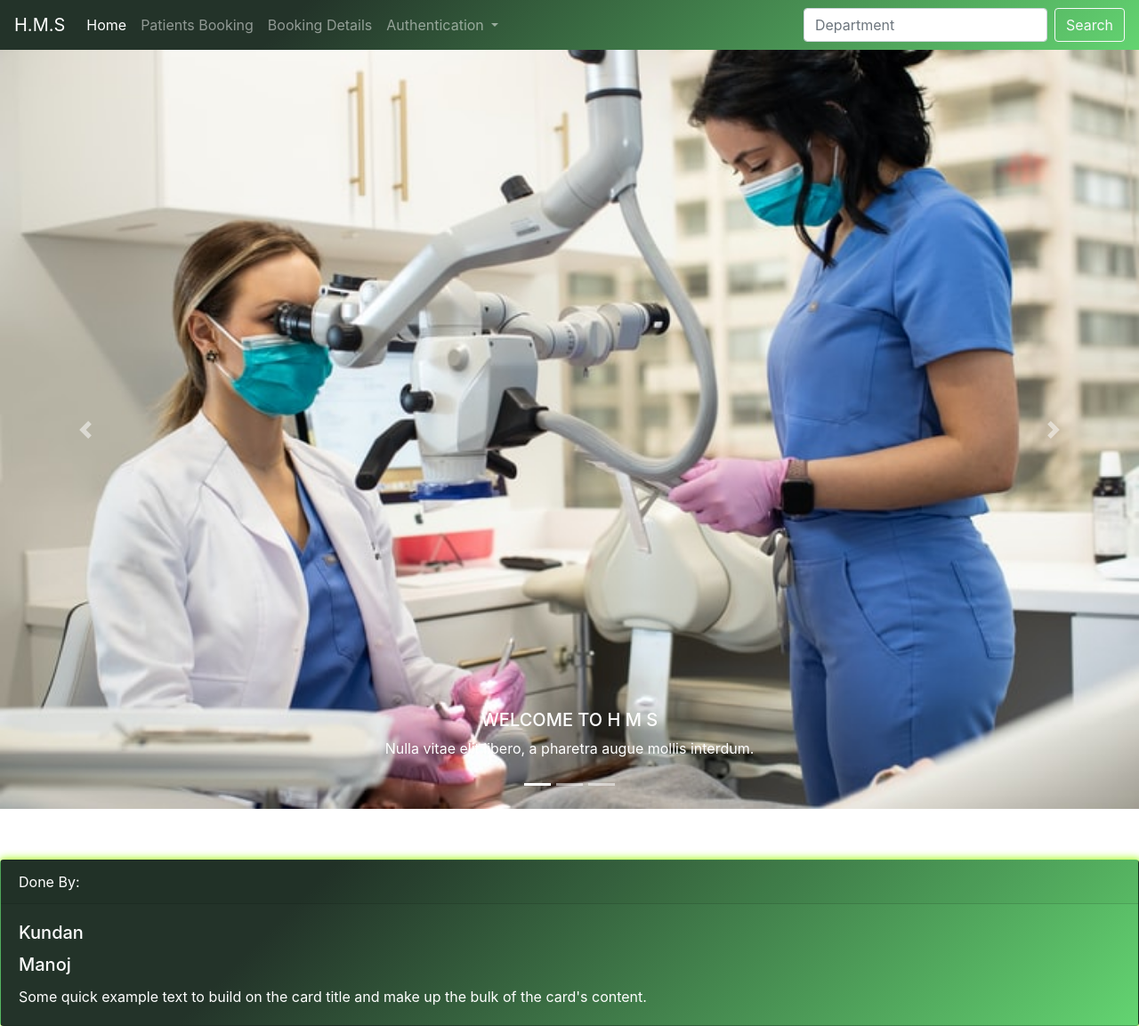
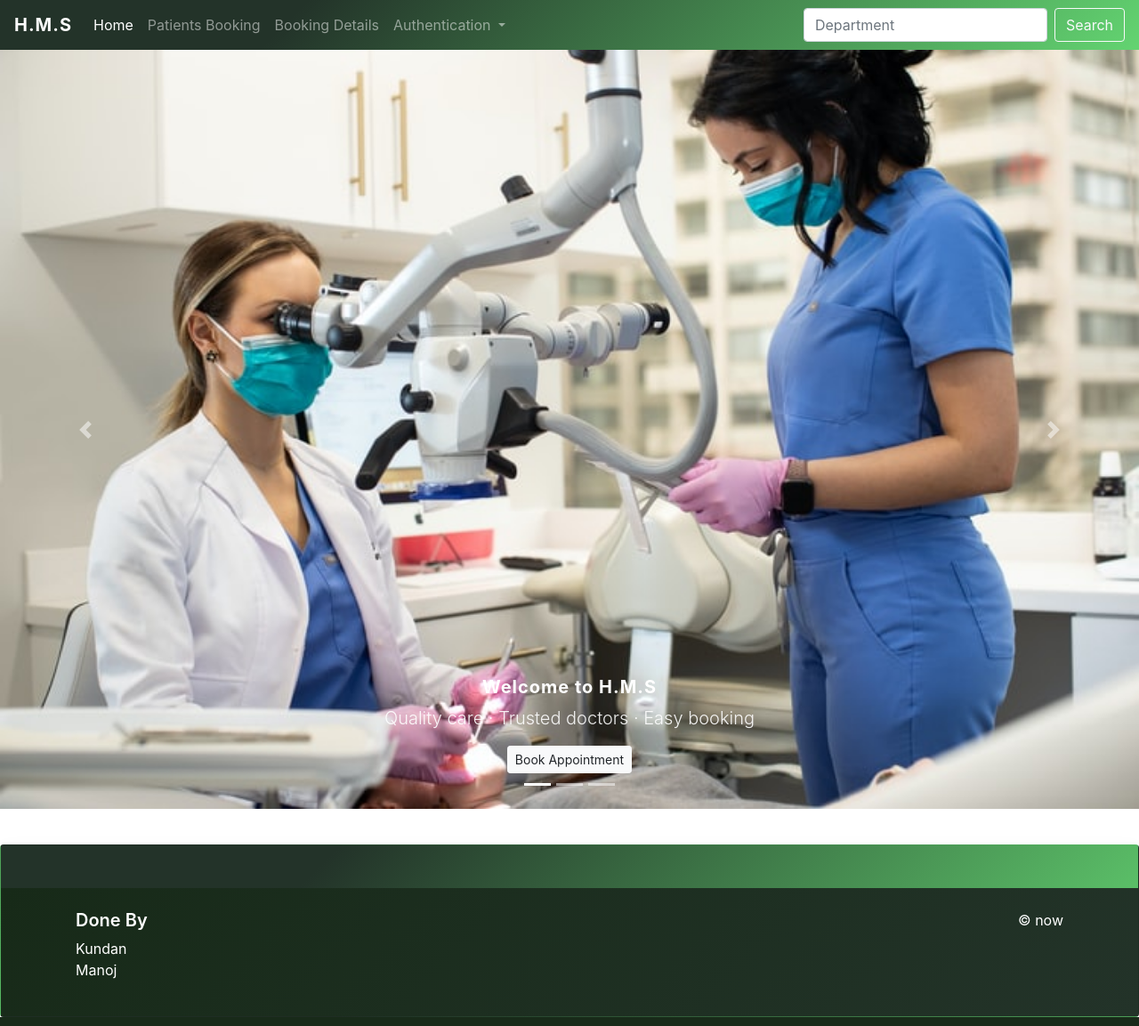
Before and after one commit to Kundanbhatkar/hospital-management-system, a Flask app: page / in a window 1280 px wide. Shown: the whole page at 89% size. Run offline with Flask 2, Linux system fonts and the light colour scheme.

Commit message:
UI: modernize base template, add Google Font, improve CSS and hero

```diff
--- a/PROJECT/static/css/virtualregister.css
+++ b/PROJECT/static/css/virtualregister.css
@@ -1,81 +1,103 @@
+.root-font {
+    font-family: 'Poppins', Arial, sans-serif;
+}
+
+:root {
+    --accent-1: #63d471;
+    --accent-2: #233329;
+    --muted: #6c757d;
+    --card-radius: 12px;
+}
+
+body {
+    font-family: 'Poppins', Arial, sans-serif;
+    background: #f6f8f9;
+    color: #222;
+}
+
 .section-title {
     text-align: center;
-    /* padding-bottom: 30px; */
-}
-
-.pricing .row {
-    padding-top: 0px;
+    margin-bottom: 1.5rem
 }
 
 .card {
-    margin-top: 57px;
-    border-radius: 8px 40px 40px 8px;
-    transition: all 0.5s ease-in-out;
-    box-shadow: 1px 0px 8px 2px greenyellow;
+    margin-top: 40px;
+    border-radius: var(--card-radius);
+    transition: transform .25s ease, box-shadow .25s ease;
+    box-shadow: 0 6px 20px rgba(0, 0, 0, 0.06);
+}
+
+.card:hover {
+    transform: translateY(-6px);
+    box-shadow: 0 12px 36px rgba(0, 0, 0, 0.08);
 }
 
 .bg-dark {
-    background-color: #63d471;
-    background-image: linear-gradient(315deg, #63d471 0%, #233329 74%);
+    background-color: var(--accent-1) !important;
+    background-image: linear-gradient(315deg, var(--accent-1) 0%, var(--accent-2) 74%);
 }
 
 label {
-    color: white;
-    margin-top: 15px;
-    font-family: 'Itim', cursive;
+    color: #fff;
+    margin-top: 10px
 }
 
 .jumbotron {
-    background-color: #63d471;
-    background-image: linear-gradient(315deg, #63d471 0%, #233329 74%);
+    background: linear-gradient(315deg, #f5f7fa 0%, #e8eef5 100%);
+    padding: 2rem
 }
 
-#gender {
-    width: 300px;
+/* Responsive form inputs */
+.form-group input,
+.form-group select,
+.form-control {
+    max-width: 100%;
+    width: 100%;
+    border-radius: 6px;
+    border: 1px solid #e6e9ed;
+    padding: .6rem .75rem;
+    font-size: 1rem;
 }
 
-#slot {
-    width: 300px;
-}
-
-#dept {
-    width: 300px;
-}
-
-.form-group input {
-    width: 300px;
-    border: none;
-    /* border-bottom: 1px solid purple; */
-    border-bottom: 2px solid green;
-    outline: none;
-    font-size: 22px;
-    margin-bottom: 5px;
-    font-family: 'Itim', cursive;
-}
-
-option {
-    width: 400px;
-    border: none;
-    border-bottom: 2px solid green;
-    outline: none;
-    font-size: 22px;
-    margin-bottom: 5px;
-}
-
-.form-group input:hover {
-    background-color: ghostwhite;
-}
-
+/* Buttons */
 #btn {
-    background-color: #63d471;
-    background-image: linear-gradient(315deg, #63d471 0%, #233329 74%);
-    border-radius: 15px;
-    border: none;
-    position: relative;
-    width: 300px;
+    background: var(--accent-1);
+    color: #fff;
+    border-radius: 10px;
+    padding: .5rem 1.1rem;
+    border: none
 }
 
 #btn:hover {
-    background-color: white;
-    color: white;
+    opacity: .95;
 }
+
+/* Footer */
+.site-footer {
+    background: linear-gradient(315deg, var(--accent-2), #172a18);
+}
+
+.site-footer h5 {
+    font-weight: 600
+}
+
+.site-footer ul {
+    list-style: none;
+    padding: 0
+}
+
+/* Small helpers for carousel caption */
+.carousel-caption h5 {
+    font-weight: 700;
+    letter-spacing: 1px
+}
+
+.carousel-caption p {
+    opacity: .9
+}
+
+@media (min-width:768px) {
+    .navbar-brand {
+        font-size: 1.25rem
+    }
+}
--- a/PROJECT/templates/base.html
+++ b/PROJECT/templates/base.html
@@ -6,25 +6,26 @@
     <meta charset="utf-8">
     <meta name="viewport" content="width=device-width, initial-scale=1, shrink-to-fit=no">
 
-    <!-- Bootstrap CSS -->
+    <!-- Custom and Bootstrap CSS -->
     <link rel="stylesheet" href="static/css/virtualregister.css">
-    <link rel="stylesheet" href="https://cdn.jsdelivr.net/npm/bootstrap@4.5.3/dist/css/bootstrap.min.css" integrity="sha384-TX8t27EcRE3e/ihU7zmQxVncDAy5uIKz4rEkgIXeMed4M0jlfIDPvg6uqKI2xXr2" crossorigin="anonymous">
+    <link rel="preconnect" href="https://fonts.googleapis.com">
+    <link rel="preconnect" href="https://fonts.gstatic.com" crossorigin>
+    <link href="https://fonts.googleapis.com/css2?family=Poppins:wght@300;400;600;700&display=swap" rel="stylesheet">
+    <link rel="stylesheet" href="https://cdn.jsdelivr.net/npm/bootstrap@4.5.3/dist/css/bootstrap.min.css"
+        integrity="sha384-TX8t27EcRE3e/ihU7zmQxVncDAy5uIKz4rEkgIXeMed4M0jlfIDPvg6uqKI2xXr2" crossorigin="anonymous">
     {% block css %}
     {% endblock css %}
 
-    <title>
-
-    {% block title %}
-
-    {% endblock title %}
-
-    </title>
+    <title>{% block title %}{% endblock title %} - H.M.S</title>
 </head>
 
 <body>
     <nav class="navbar navbar-expand-lg navbar-dark bg-dark">
-        <a class="navbar-brand" href="/">H.M.S</a>
-        <button class="navbar-toggler" type="button" data-toggle="collapse" data-target="#navbarSupportedContent" aria-controls="navbarSupportedContent" aria-expanded="false" aria-label="Toggle navigation">
+        <a class="navbar-brand d-flex align-items-center" href="/">
+            <span style="font-weight:700;letter-spacing:1px;">H.M.S</span>
+        </a>
+        <button class="navbar-toggler" type="button" data-toggle="collapse" data-target="#navbarSupportedContent"
+            aria-controls="navbarSupportedContent" aria-expanded="false" aria-label="Toggle navigation">
             <span class="navbar-toggler-icon"></span>
         </button>
 
@@ -59,9 +60,10 @@
                 </li>
 
                 {% endif %}
-    {% if current_user.is_authenticated  %}
+                {% if current_user.is_authenticated %}
                 <li class="nav-item dropdown">
-                    <a class="nav-link dropdown-toggle" href="#" id="navbarDropdown" role="button" data-toggle="dropdown" aria-haspopup="true" aria-expanded="false">
+                    <a class="nav-link dropdown-toggle" href="#" id="navbarDropdown" role="button"
+                        data-toggle="dropdown" aria-haspopup="true" aria-expanded="false">
                         Welcome {{current_user.username}}
                     </a>
                     <div class="dropdown-menu" aria-labelledby="navbarDropdown">
@@ -72,7 +74,8 @@
                 {% else %}
 
                 <li class="nav-item dropdown">
-                    <a class="nav-link dropdown-toggle" href="#" id="navbarDropdown" role="button" data-toggle="dropdown" aria-haspopup="true" aria-expanded="false">
+                    <a class="nav-link dropdown-toggle" href="#" id="navbarDropdown" role="button"
+                        data-toggle="dropdown" aria-haspopup="true" aria-expanded="false">
                         Authentication
                     </a>
                     <div class="dropdown-menu" aria-labelledby="navbarDropdown">
@@ -89,7 +92,8 @@
 
             </ul>
             <form class="form-inline my-2 my-lg-0" action="/search" method="post">
-                <input class="form-control mr-sm-2" type="search" placeholder="Department" name="search" aria-label="Search">
+                <input class="form-control mr-sm-2" type="search" placeholder="Department" name="search"
+                    aria-label="Search">
                 <button class="btn btn-outline-light my-2 my-sm-0" type="submit">Search</button>
             </form>
         </div>
@@ -100,12 +104,23 @@
     {% endblock body %}
 
     <div class="card text-white bg-dark">
-  <div class="card-header">Done By:</div>
-  <div class="card-body">
-    <h5 class="card-title">Kundan</h5>
-    <h5 class="card-title">Manoj</h5>
-    <p class="card-text">Some quick example text to build on the card title and make up the bulk of the card's content.</p>
+        <footer class="site-footer mt-5">
+            <div class="container py-4">
+                <div class="row">
+                    <div class="col-md-6">
+                        <h5 class="text-white">Done By</h5>
+                        <ul class="list-unstyled text-small">
+                            <li>Kundan</li>
+                            <li>Manoj</li>
+                        </ul>
                     </div>
+                    <div class="col-md-6 text-md-right">
+                        <p class="text-small text-white">&copy; {{''|safe}} {{"now"}}</p>
+                    </div>
+                </div>
+            </div>
+        </footer>
+
     </div>
 
 
@@ -114,8 +129,12 @@
     <!-- Optional JavaScript; choose one of the two! -->
 
     <!-- Option 1: jQuery and Bootstrap Bundle (includes Popper) -->
-    <script src="https://code.jquery.com/jquery-3.5.1.slim.min.js" integrity="sha384-DfXdz2htPH0lsSSs5nCTpuj/zy4C+OGpamoFVy38MVBnE+IbbVYUew+OrCXaRkfj" crossorigin="anonymous"></script>
-    <script src="https://cdn.jsdelivr.net/npm/bootstrap@4.5.3/dist/js/bootstrap.bundle.min.js" integrity="sha384-ho+j7jyWK8fNQe+A12Hb8AhRq26LrZ/JpcUGGOn+Y7RsweNrtN/tE3MoK7ZeZDyx" crossorigin="anonymous"></script>
+    <script src="https://code.jquery.com/jquery-3.5.1.slim.min.js"
+        integrity="sha384-DfXdz2htPH0lsSSs5nCTpuj/zy4C+OGpamoFVy38MVBnE+IbbVYUew+OrCXaRkfj"
+        crossorigin="anonymous"></script>
+    <script src="https://cdn.jsdelivr.net/npm/bootstrap@4.5.3/dist/js/bootstrap.bundle.min.js"
+        integrity="sha384-ho+j7jyWK8fNQe+A12Hb8AhRq26LrZ/JpcUGGOn+Y7RsweNrtN/tE3MoK7ZeZDyx"
+        crossorigin="anonymous"></script>
 
 
 
--- a/PROJECT/templates/index.html
+++ b/PROJECT/templates/index.html
@@ -11,7 +11,7 @@ HOME
 {% for category, message in messages %}
 
 <div class="alert alert-{{category}} alert-dismissible fade show" role="alert">
-    {{message}}
+  {{message}}
 
   <button type="button" class="close" data-dismiss="alert" aria-label="Close">
     <span aria-hidden="true">&times;</span>
@@ -19,13 +19,13 @@ HOME
 </div>
 
 
-  {% endfor %}
-  {% endif %}
-  {% endwith %}
+{% endfor %}
+{% endif %}
+{% endwith %}
 
 
 
-  <div id="carouselExampleCaptions" class="carousel slide" data-ride="carousel">
+<div id="carouselExampleCaptions" class="carousel slide" data-ride="carousel">
   <ol class="carousel-indicators">
     <li data-target="#carouselExampleCaptions" data-slide-to="0" class="active"></li>
     <li data-target="#carouselExampleCaptions" data-slide-to="1"></li>
@@ -35,22 +35,23 @@ HOME
     <div class="carousel-item active">
       <img src="static/bg1.jpg" class="d-block w-100" alt="...">
       <div class="carousel-caption d-none d-md-block">
-        <h5>WELCOME TO H M S</h5>
-        <p>Nulla vitae elit libero, a pharetra augue mollis interdum.</p>
+        <h5>Welcome to H.M.S</h5>
+        <p class="lead">Quality care · Trusted doctors · Easy booking</p>
+        <a href="/patients" class="btn btn-light btn-sm">Book Appointment</a>
       </div>
     </div>
     <div class="carousel-item">
       <img src="static/d2.jpg" class="d-block w-100" alt="...">
       <div class="carousel-caption d-none d-md-block">
-        <h5>WELCOME TO H M S</h5>
-        <p>Lorem ipsum dolor sit amet, consectetur adipiscing elit.</p>
+        <h5>24/7 Care</h5>
+        <p class="lead">Our specialists are here when you need them.</p>
       </div>
     </div>
     <div class="carousel-item">
       <img src="static/d3.jpg" class="d-block w-100" alt="...">
       <div class="carousel-caption d-none d-md-block">
-        <h5>WELCOME TO H M S</h5>
-        <p>Praesent commodo cursus magna, vel scelerisque nisl consectetur.</p>
+        <h5>Trusted Professionals</h5>
+        <p class="lead">Experienced doctors across multiple departments.</p>
       </div>
     </div>
   </div>
```
Lines whose indentation alone changed are shown as unchanged.
